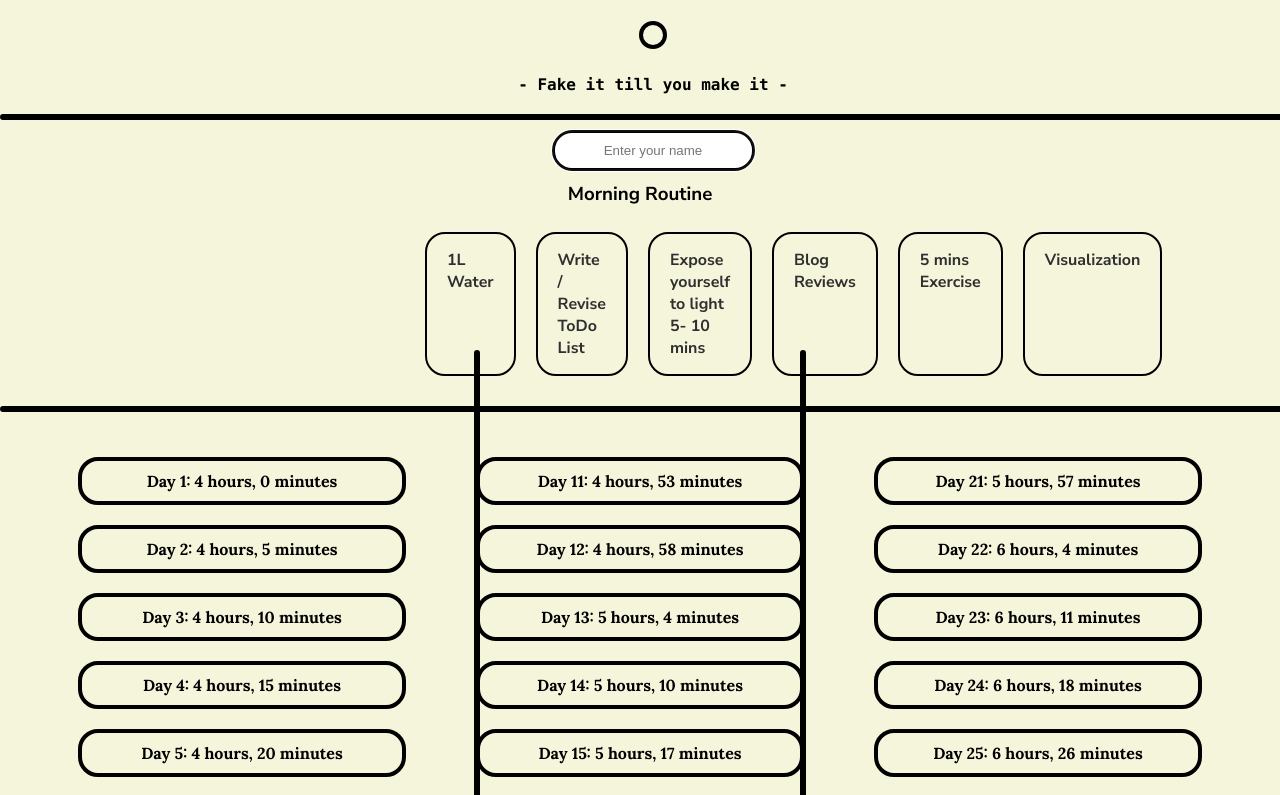
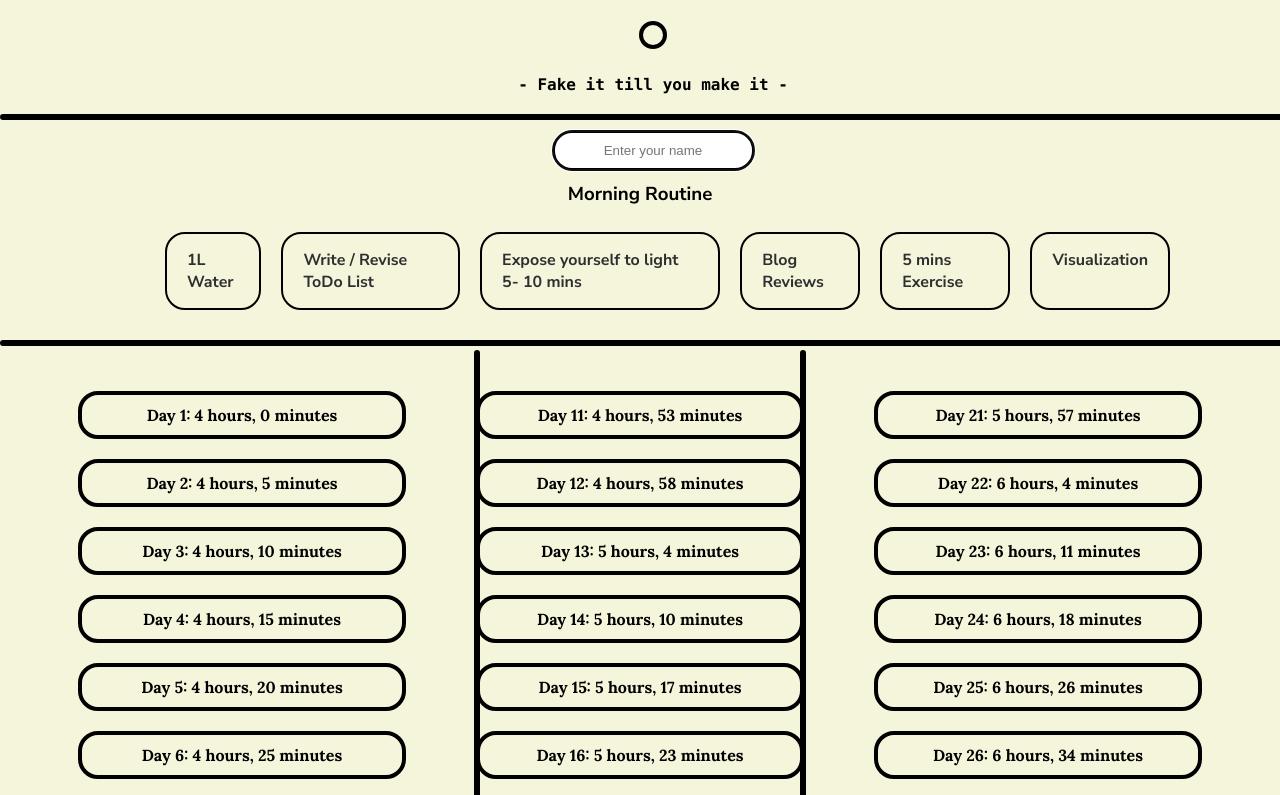
Before and after one commit to Heilonng23/V2-30daysChallenge, a React (Create React App) app: page / in a window 1280 px wide. Shown: the top 795 px of the page. Built offline with nearby package versions, Linux system fonts and the light colour scheme; a web font is replaced by a local one.

Commit message:
header and morning

```diff
--- a/src/components/Morning/morning.css
+++ b/src/components/Morning/morning.css
@@ -29,12 +29,12 @@ h3 {
 .morning1 {
     justify-content: left;
     text-align: left;
-    margin-left: 400px;
+    margin-left: 140px;
 }
 
 .horizontal-list {
     display: flex;
     list-style-type: none;
     padding: 0;
-    margin-right: 400px;
+    margin-right: 100px;
 }
```
